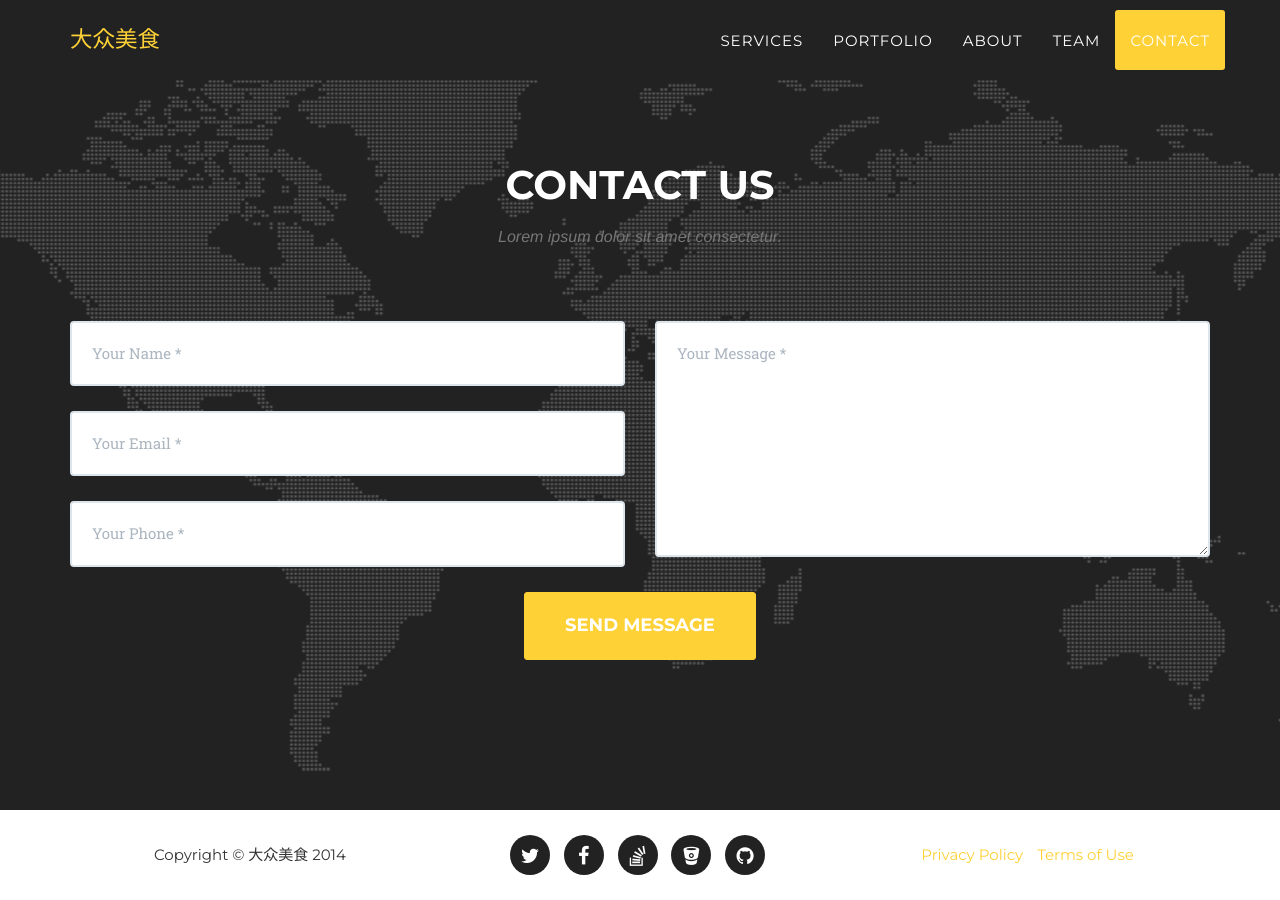
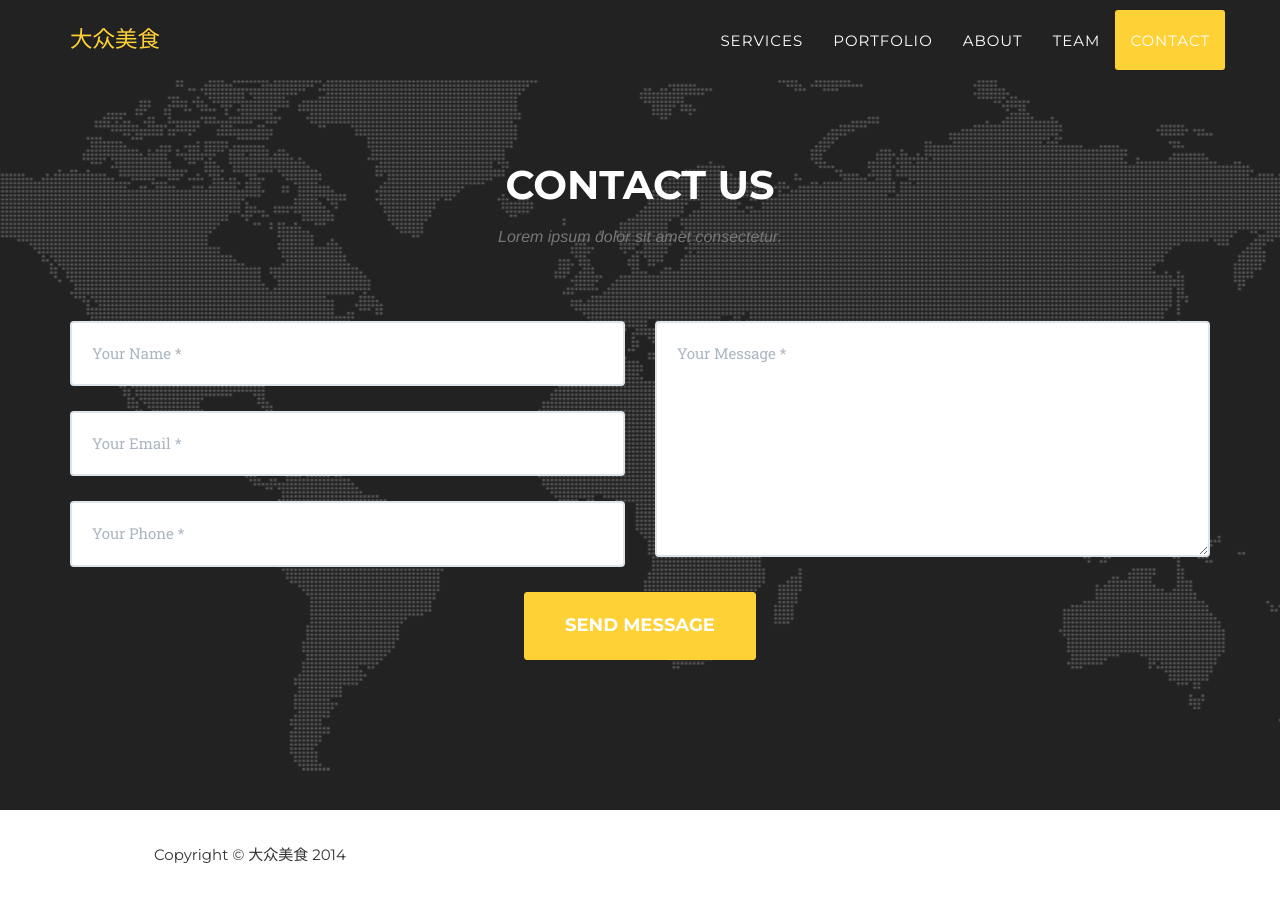
Before and after one commit to yusite/dzfood, a Jekyll site: the page built from index.html, in a window 1280 px wide and 900 px high, scrolled down 5875 px. Built offline with Jekyll 4.4.1, drawn with Linux system fonts in a browser that asks for light colours; some web fonts are replaced.

Commit message:
remove social buttons and quicklinks

```diff
--- a/_includes/footer.html
+++ b/_includes/footer.html
@@ -4,22 +4,6 @@
                 <div class="col-md-4">
                     <span class="copyright">Copyright &copy; {{ site.title }} 2014</span>
                 </div>
-                <div class="col-md-4">
-                    <ul class="list-inline social-buttons">
-                        {% for network in site.social %}
-                        <li><a href="{{ network.url }}"><i class="fa fa-{{ network.title }}"></i></a>
-                        </li>
-                        {% endfor %}
-                    </ul>
-                </div>
-                <div class="col-md-4">
-                    <ul class="list-inline quicklinks">
-                        <li><a href="#">Privacy Policy</a>
-                        </li>
-                        <li><a href="#">Terms of Use</a>
-                        </li>
-                    </ul>
-                </div>
             </div>
         </div>
     </footer>
```
